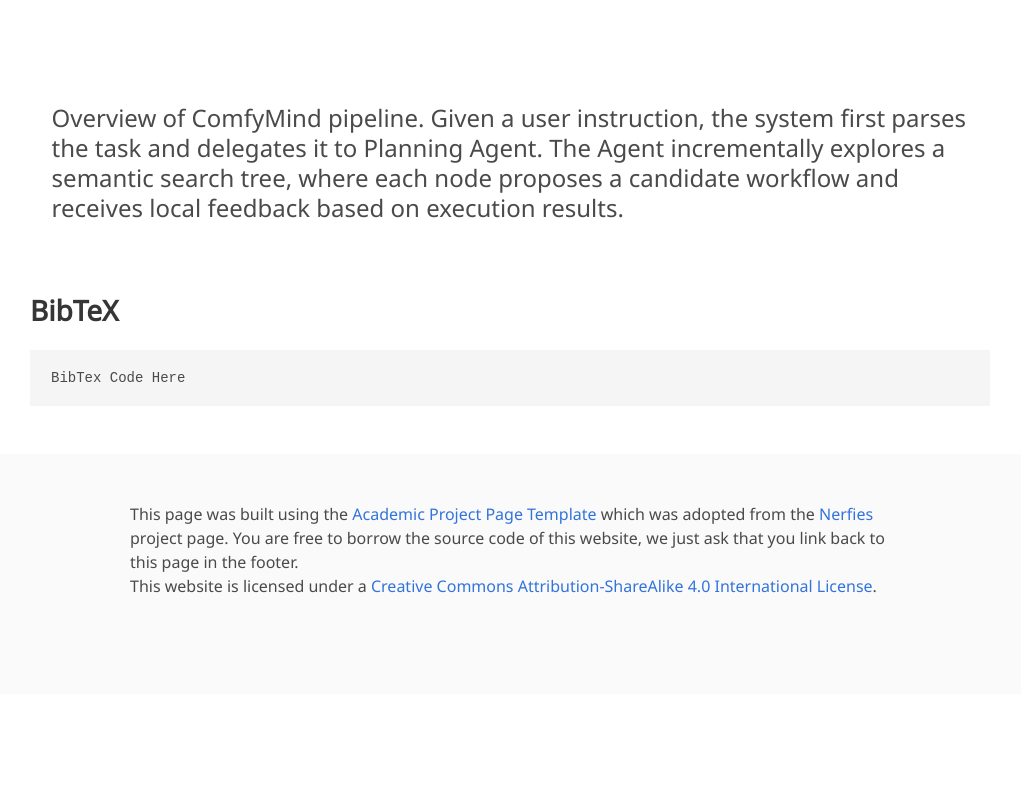
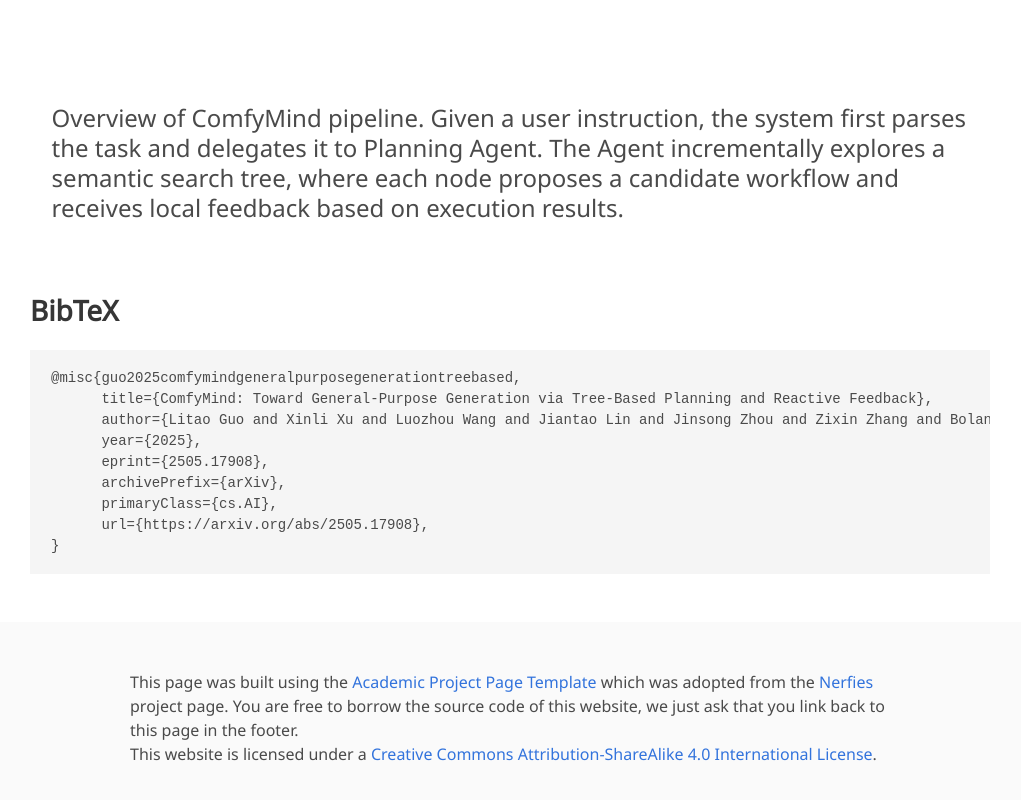
Before and after one commit to LitaoGuo/ComfyMind.github.io, a plain HTML site: page index.html in a window 1280 px wide. Shown: the part 4312-5112 px from the top of the page, without its empty margins (130-1151 px from the left). Before the commit the page ends 5006 px from the top, so only its background shows below. Drawn offline with nearby package versions, Linux system fonts and the light colour scheme; some icons are missing; a web font is replaced by a local one.

Commit message:
Update index.html

```diff
--- a/index.html
+++ b/index.html
@@ -596,7 +596,15 @@
   <section class="section" id="BibTeX">
     <div class="container is-max-desktop content">
       <h2 class="title">BibTeX</h2>
-      <pre><code>BibTex Code Here</code></pre>
+      <pre><code>@misc{guo2025comfymindgeneralpurposegenerationtreebased,
+      title={ComfyMind: Toward General-Purpose Generation via Tree-Based Planning and Reactive Feedback},
+      author={Litao Guo and Xinli Xu and Luozhou Wang and Jiantao Lin and Jinsong Zhou and Zixin Zhang and Bolan Su and Ying-Cong Chen},
+      year={2025},
+      eprint={2505.17908},
+      archivePrefix={arXiv},
+      primaryClass={cs.AI},
+      url={https://arxiv.org/abs/2505.17908},
+}</code></pre>
     </div>
 </section>
 <!--End BibTex citation -->
```
